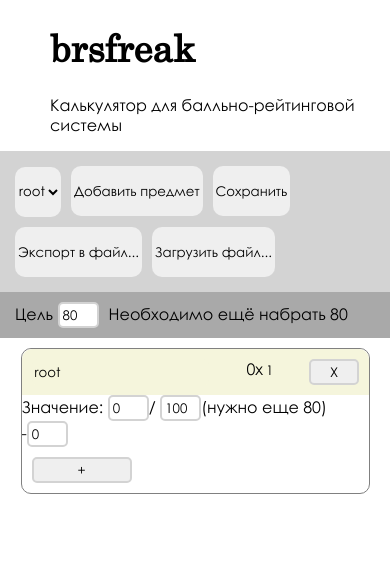
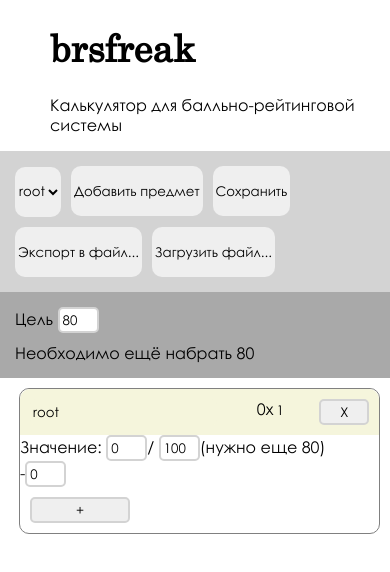
Before and after one commit to usiqwerty/brsfreak, a React (Create React App) app: page / in a window 390 px wide. Shown: the top 572 px of the page. Built offline with nearby package versions, Linux system fonts and the light colour scheme.

Commit message:
Более понятный даптивный дизайн

```diff
--- a/src/css/BRSRating.css
+++ b/src/css/BRSRating.css
@@ -1,45 +1,37 @@
-.brs-rating{
+.brs-rating {
     border-radius: 10px;
     border: 1px solid gray;
     margin: 10px;
-    min-width:500px;
+    min-width: 500px;
     width: fit-content;
 }
-.rating-header{
+
+.rating-header {
     border-radius: 10px 10px 0 0;
     padding: 10px;
     display: grid;
     grid-template-columns: 1fr auto 50px;
 }
-.rating-content, .rating-footer{
-    padding:10px;
-}
-@media screen and (max-width: 600px) {
-    .rating-content{
-        padding: 0;
-    }
-    .brs-rating{
-        margin-left: 1px;
-        width: 99%;
-        min-width: 0;
-    }
+
+.rating-content, .rating-footer {
+    padding: 10px;
 }
 
-.active{
+.active {
     background-color: beige;
 }
 
-.inactive{
+.inactive {
     background-color: lightgray;
 }
 
-.add-new{
-    width:100px;
+.add-new {
+    width: 100px;
     margin-right: auto;
     margin-left: auto;
 }
 
-.header-input{
+.header-input {
 
     background: inherit;
     width: 3em;
@@ -47,15 +39,14 @@
     border: none;
 }
 
-.long-input{
-    width:80%;
+.long-input {
+    width: 80%;
 }
 
-.header-eval{
+.header-eval {
     grid-column: 2;
-    //width: 20%;
 }
 
-.remove-btn{
+.remove-btn {
     grid-column: 3;
 }
--- /dev/null
+++ b/src/css/mobile.css
@@ -0,0 +1,17 @@
+@media screen and (max-width: 600px) {
+    #ratings-container{
+        margin:2%;
+        width: 96%;
+    }
+    .rating-content{
+        padding: 0;
+    }
+    .brs-rating{
+        margin-left: 3%;
+        width: 96%;
+        min-width: 0;
+    }
+    #target-input{
+        display: grid;
+    }
+}
--- a/src/widgets/BRSRating.tsx
+++ b/src/widgets/BRSRating.tsx
@@ -2,7 +2,9 @@ import React from 'react';
 import "../css/syle.css";
 import {Rating} from "../Rating";
 import "../css/BRSRating.css"
+import "../css/mobile.css";
 import {RatingHeader} from "./RatingHeader";
+const truncateToTwo = (num:number) => Math.floor(num * 100) / 100;
 
 export function BRSRating({node, onAddChild, onDelete, onEdit, job}: {
     node: Rating,
@@ -42,7 +44,7 @@ export function BRSRating({node, onAddChild, onDelete, onEdit, job}: {
                                          onChange={(e) => onEdit('self-val', e.target.value, node)} size={3}/>
                         / <input value={node.maxval()} onChange={(e) => onEdit('max-val', e.target.value, node)}
                                  size={3}/>
-                        (нужно еще {job})
+                        (нужно еще {truncateToTwo(job)})
                         <div>
                             -<input value={node.banned()}
                                     onChange={(e) => onEdit('self-banned', e.target.value, node)} size={3}/>
```
